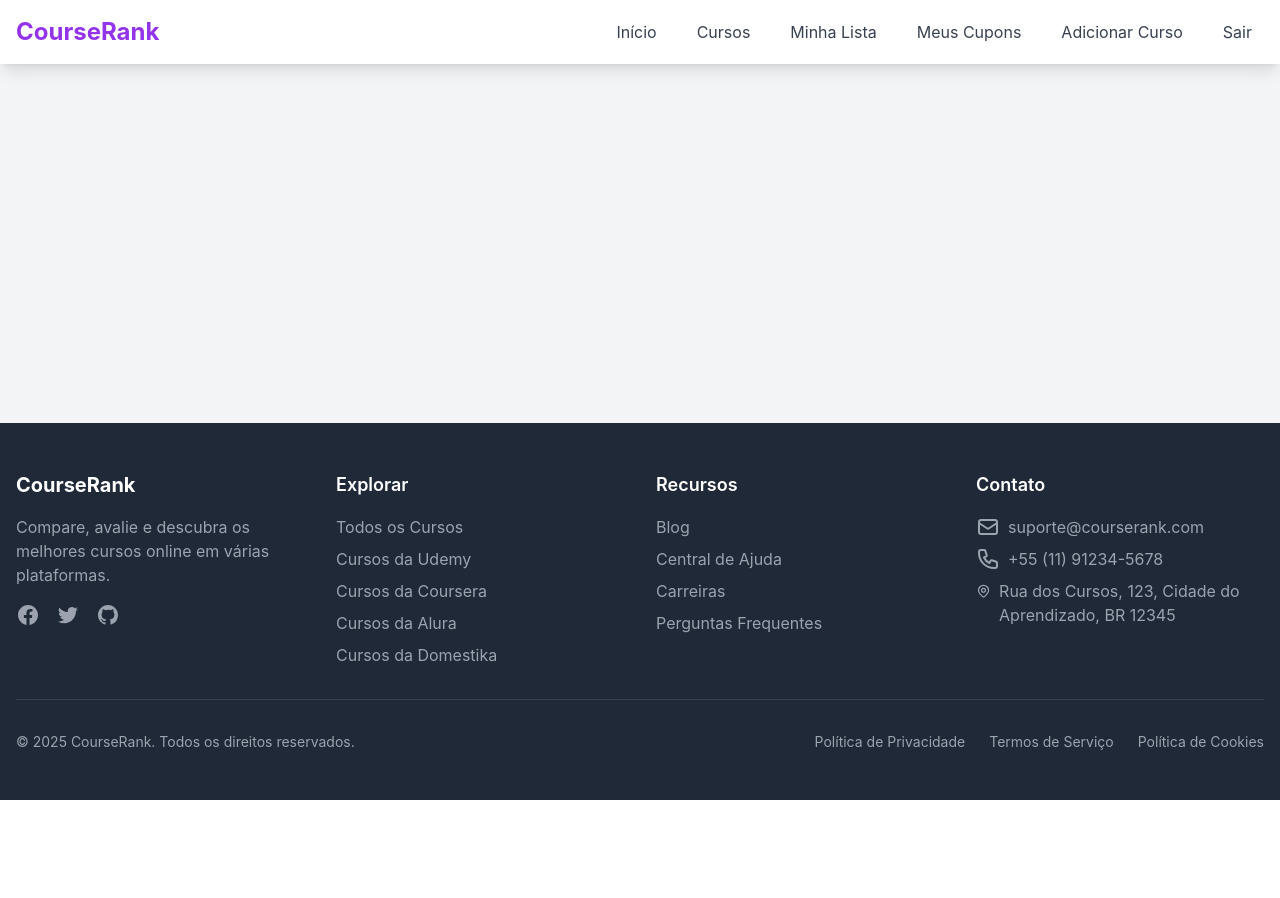
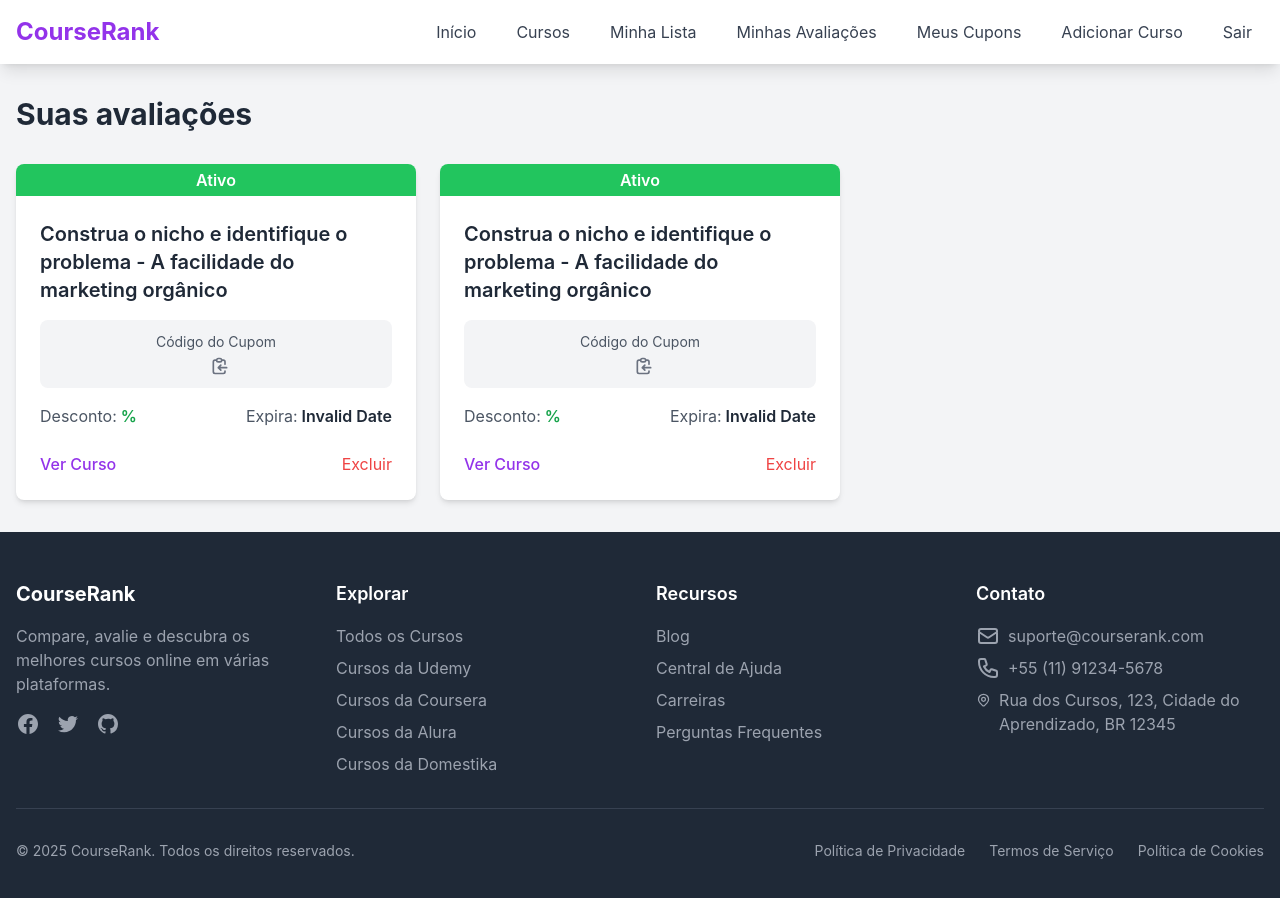
Before and after one commit to luisinacioxyz/PSW2025.1_Grupo1, a React (Create React App) app: page /ratings in a window 1280 px wide. Shown: the top 898 px of the page. Before the commit the page ends 800 px from the top, so only its background shows below. Built offline with nearby package versions, Linux system fonts and the light colour scheme; no server answers; data requests are answered from the project's data file; sample sign-in values are in the browser's storage.

Commit message:
Adicionar o componente RatingList

```diff
--- a/src/App.js
+++ b/src/App.js
@@ -9,6 +9,7 @@ import CourseList from './components/CourseList';
 import CourseDetail from './components/CourseDetail';
 import CreateCourse from './components/CreateCourse';
 import Login from './components/Login';
+import RatingList from './components/RatingList';
 import CouponList from './components/CouponList';
 import MyList from './components/MyList';
 import Footer from './components/Footer';
@@ -78,6 +79,12 @@ function App() {
                       Minha Lista
                     </Link>
                     <Link
+                      to="/ratings"
+                      className="text-gray-700 hover:text-purple-600 px-3 py-2 rounded-md"
+                    >
+                      Minhas Avaliações
+                    </Link>
+                    <Link
                       to="/my-coupons"
                       className="text-gray-700 hover:text-purple-600 px-3 py-2 rounded-md"
                     >
@@ -116,6 +123,7 @@ function App() {
             <Route path="/courses/create" element={<CreateCourse />} />
             <Route path="/courses/:id" element={<CourseDetail />} />
             <Route path="/login" element={<Login />} />
+            <Route path="/ratings" element={<RatingList />} />
             <Route path="/my-coupons" element={<CouponList />} />
             <Route path="/my-list" element={<MyList />} />
           </Routes>
--- /dev/null
+++ b/src/components/RatingList.js
@@ -0,0 +1,170 @@
+import React, { useEffect, useState } from 'react';
+import { useDispatch, useSelector } from 'react-redux';
+import { fetchRatings, deleteRating } from '../store/ratingSlice';
+import { Link, useNavigate } from 'react-router-dom';
+import RatingForm from './RatingForm';
+
+const RatingList = () => {
+  const dispatch = useDispatch();
+  const navigate = useNavigate();
+  const { ratings, status, error } = useSelector((state) => state.ratings);
+  const { courses } = useSelector((state) => state.courses);
+  const user = useSelector((state) => state.user.currentUser);
+  const [isLoading, setIsLoading] = useState(false);
+  const [showRatingForm, setShowRatingForm] = useState(false);
+
+  useEffect(() => {
+    if (!user) {
+      navigate('/login');
+      return;
+    }
+
+    if (status === 'idle') {
+      setIsLoading(true);
+      dispatch(fetchRatings(user.id))
+        .unwrap()
+        .finally(() => setIsLoading(false));
+    }
+  }, [dispatch, navigate, status, user]);
+
+  const handledeleteRating = async (id) => {
+    try {
+      await dispatch(deleteRating(id)).unwrap();
+    } catch (error) {
+      console.error('Failed to delete coupon:', error);
+    }
+  };
+
+  const getCourseById = (courseId) => {
+    return courses.find(course => course.id === courseId) || { title: 'Curso Desconhecido' };
+  };
+
+  if (!user) {
+    return null; // Will redirect in useEffect
+  }
+
+  if (status === 'loading' || isLoading) {
+    return (
+      <div className="flex justify-center items-center h-64">
+        <div className="animate-spin rounded-full h-12 w-12 border-t-2 border-b-2 border-purple-600"></div>
+      </div>
+    );
+  }
+
+  if (status === 'failed') {
+    return (
+      <div className="text-red-500 p-4 text-center">
+        Erro: {error || 'Falha ao carregar cupons'}
+      </div>
+    );
+  }
+
+  return (
+    <div className="container mx-auto px-4 py-8">
+      <div className="flex justify-between items-center mb-8">
+        <h1 className="text-3xl font-bold text-gray-800">Suas avaliações</h1>
+      </div>
+
+      {/* Coupon Form Modal */}
+      {showRatingForm && (
+        <div className="fixed inset-0 bg-black bg-opacity-50 flex items-center justify-center p-4 z-50">
+          <div className="max-w-md w-full">
+            <RatingForm
+              onCancel={() => setShowRatingForm(false)}
+              onSuccess={() => {
+                setShowRatingForm(false);
+                dispatch(fetchRatings(user.id));
+              }}
+            />
+          </div>
+        </div>
+      )}
+
+      {ratings.length === 0 ? (
+        <div className="bg-white rounded-lg shadow-md p-8 text-center">
+          <svg className="mx-auto h-12 w-12 text-gray-400" fill="none" viewBox="0 0 24 24" stroke="currentColor">
+            <path strokeLinecap="round" strokeLinejoin="round" strokeWidth={2} d="M12 8v4m0 4h.01M21 12a9 9 0 11-18 0 9 9 0 0118 0z" />
+          </svg>
+          <h3 className="mt-2 text-lg font-medium text-gray-900">Nenhuma avaliação encontrada</h3>
+          <p className="mt-1 text-gray-500">Você ainda não avaliou nenhum curso.</p>
+          <div className="mt-6">
+          </div>
+        </div>
+      ) : (
+        <div className="grid grid-cols-1 md:grid-cols-2 lg:grid-cols-3 gap-6">
+          {ratings.map((coupon) => {
+            const course = getCourseById(coupon.courseId);
+            const isExpired = new Date(coupon.expiresAt) < new Date();
+
+            return (
+              <div
+                key={coupon.id}
+                className={`bg-white rounded-lg shadow-md overflow-hidden hover:shadow-lg transition-shadow duration-300 ${
+                  isExpired ? 'opacity-60' : ''
+                }`}
+              >
+                <div className={`p-1 text-center text-white font-semibold ${isExpired ? 'bg-gray-500' : 'bg-green-500'}`}>
+                  {isExpired ? 'Expirado' : 'Ativo'}
+                </div>
+                <div className="p-6">
+                  <h2 className="text-xl font-semibold mb-2 text-gray-800">{course.title}</h2>
+
+                  <div className="mt-4 text-center">
+                    <div className="bg-gray-100 py-3 px-4 rounded-lg text-center">
+                      <p className="text-sm text-gray-600 mb-1">Código do Cupom</p>
+                      <div className="flex items-center justify-center">
+                        <code className="text-lg font-bold text-purple-600 mr-2">{coupon.code}</code>
+                        <button
+                          onClick={() => {
+                            navigator.clipboard.writeText(coupon.code);
+                            alert('Código do cupom copiado para a área de transferência!');
+                          }}
+                          className="text-gray-500 hover:text-gray-700 focus:outline-none"
+                          title="Copiar para a área de transferência"
+                        >
+                          <svg className="h-5 w-5" fill="none" stroke="currentColor" viewBox="0 0 24 24" xmlns="http://www.w3.org/2000/svg">
+                            <path strokeLinecap="round" strokeLinejoin="round" strokeWidth={2} d="M8 5H6a2 2 0 00-2 2v12a2 2 0 002 2h10a2 2 0 002-2v-1M8 5a2 2 0 002 2h2a2 2 0 002-2M8 5a2 2 0 012-2h2a2 2 0 012 2m0 0h2a2 2 0 012 2v3m2 4H10m0 0l3-3m-3 3l3 3" />
+                          </svg>
+                        </button>
+                      </div>
+                    </div>
+                  </div>
+
+                  <div className="mt-4 flex justify-between items-center">
+                    <div>
+                      <span className="text-gray-600">Desconto:</span>
+                      <span className="font-semibold text-green-600 ml-1">{coupon.discount}%</span>
+                    </div>
+                    <div>
+                      <span className="text-gray-600">Expira:</span>
+                      <span className={`font-semibold ml-1 ${isExpired ? 'text-red-600' : 'text-gray-800'}`}>
+                        {new Date(coupon.expiresAt).toLocaleDateString()}
+                      </span>
+                    </div>
+                  </div>
+
+                  <div className="mt-6 flex justify-between">
+                    <Link
+                      to={`/courses/${coupon.courseId}`}
+                      className="text-purple-600 hover:text-purple-800 font-medium"
+                    >
+                      Ver Curso
+                    </Link>
+                    <button
+                      onClick={() => handledeleteRating(coupon.id)}
+                      className="text-red-500 hover:text-red-700"
+                    >
+                      Excluir
+                    </button>
+                  </div>
+                </div>
+              </div>
+            );
+          })}
+        </div>
+      )}
+    </div>
+  );
+};
+
+export default RatingList;
```
